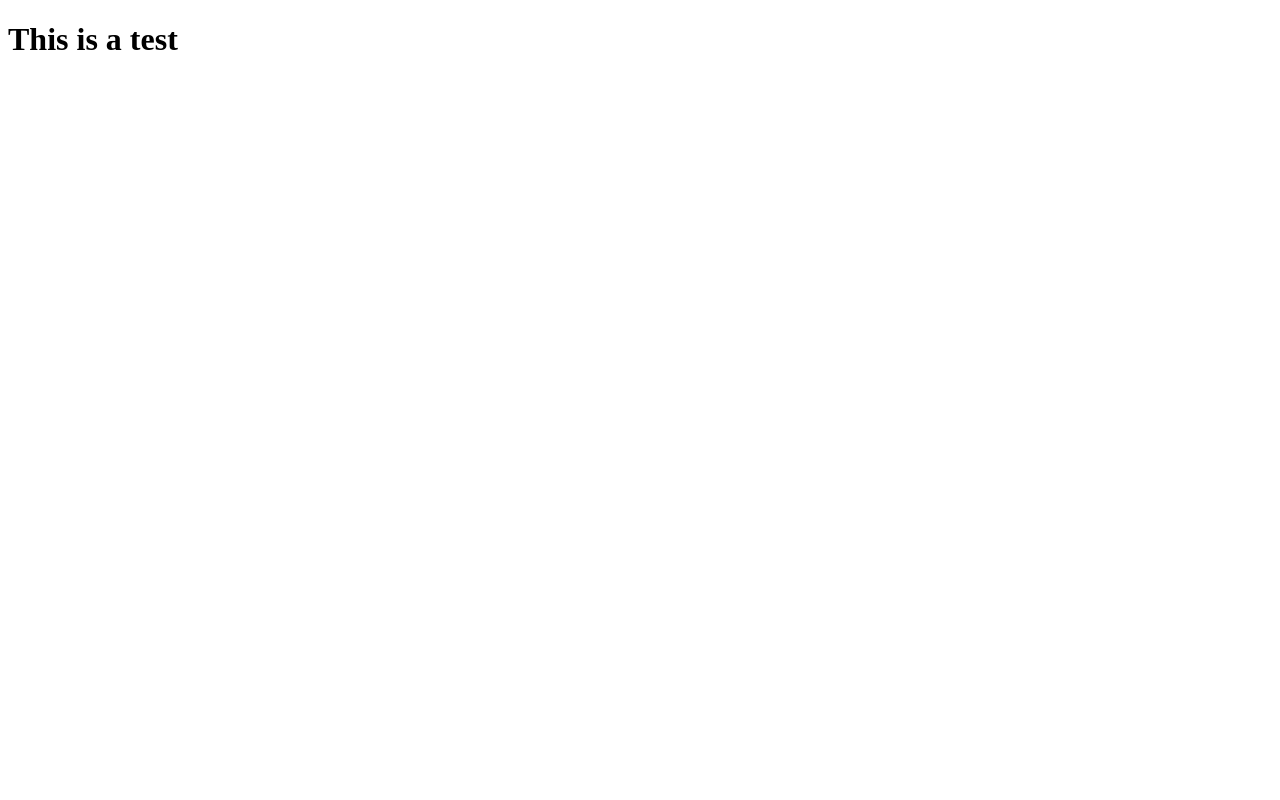
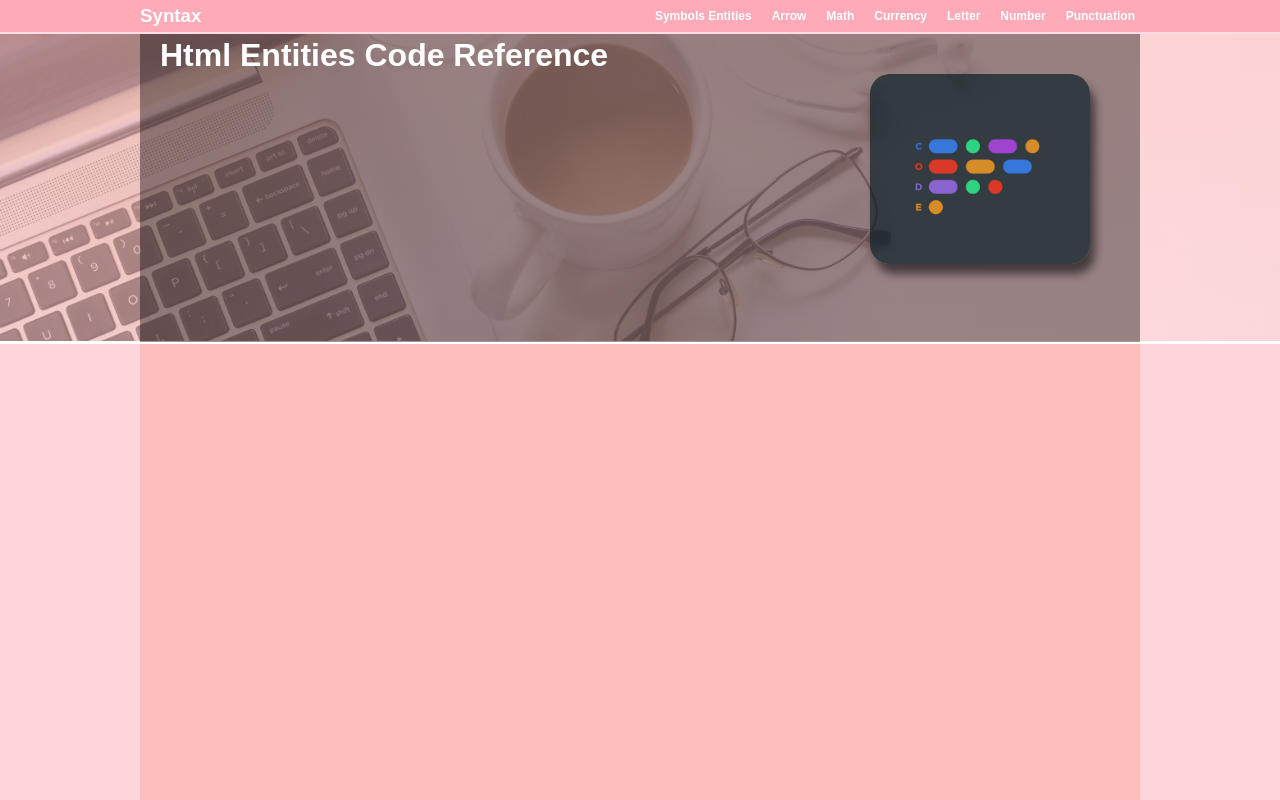
Before and after one commit to JhonMohonrey/Html-Entity, a plain HTML site: page index.html in a window 1280 px wide. Shown: the top 800 px of the page. Drawn offline with nearby package versions, Linux system fonts and the light colour scheme; files that its build step writes are made by us from their sources.

Commit message:
Add files via upload

```diff
--- a/design/design.scss
+++ b/design/design.scss
@@ -0,0 +1,129 @@
+
+body {
+    padding: 0;
+    margin: 0;
+    position: relative;
+}
+
+header {
+    background: rgb(255, 170, 184);
+    border-bottom: 2px solid rgba(255, 255, 255, 0.6);
+    position: fixed;
+    left: 0;
+    right: 0;
+    z-index: 100;
+
+
+    .header-container {
+        width: 1000px;
+        padding: 0 10px;
+        margin: 0 auto;
+        display: flex;
+        // align-items: center;
+        justify-content: space-between;
+
+        .header-top-left {
+
+            .home-link {
+                text-decoration: none;
+                color: rgb(255, 255, 255);
+
+                &:hover {
+                    color: rgb(0, 0, 0);
+                }
+
+                .title-page {
+                    margin: 0;
+                    padding: 5px 0;
+                    font-family: arial;
+                }
+            }
+        }
+
+        .header-top-right {
+            display: flex;
+            column-gap: 10px;
+            justify-content: center;
+
+            .links {
+                padding: 2px 5px;
+
+                &:hover {
+                    background: rgba(255, 130, 151, 0.5);
+                    cursor: pointer;
+                }
+
+                a {
+                    vertical-align: sub;
+                    text-decoration: none;
+                    font-family: arial;
+                    color: rgb(255, 255, 255);
+                    font-size: 12px;
+                    font-weight: bold;
+                }
+            }
+        }
+    }
+}
+
+.background-img {
+    background-image: linear-gradient((rgba(255, 193, 193, 0.683), rgba(255, 192, 203, 0.463))), url(../img/bg.jpg);
+    position: fixed;
+    width: 100vw;
+    height: 100vh;
+    background-size: cover;
+    background-repeat: no-repeat;
+    inset: 0;
+    z-index: -5;
+}
+
+.nav-info {
+    // position: fixed;
+    top: 31.6px;
+    width: 960px;
+    margin: 0 auto;
+    background: rgba(0, 0, 0, 0.4);
+    height: 300px;
+    padding: 5px 20px;
+    position: relative;
+    z-index: 19;
+    // left: 0;
+    // right: 0;
+
+
+    .title-nav {
+        font-family: arial;
+        color: white;
+        margin: 0;
+    }
+
+    .code-design {
+        width: 220px;
+        height: 190px;
+        border-radius: 20px;
+        object-fit: cover;
+        position: absolute;
+        right: 50px;
+        box-shadow: 5px 10px 10px rgba(0, 0, 0, 0.79);
+        opacity: .7;
+    }
+}
+
+.container {
+    background: rgb(255, 213, 220);
+    width: 100%;
+    height: 100vh;
+    margin-top: 31px;
+    border-top: 3px solid white;
+
+    .center {
+        width: 1000px;
+        background: rgb(255, 190, 190);
+        margin: 0 auto;
+        height: 100%;
+    }
+}
+
+.container::-webkit-scrollbar {
+    width: .1rem;
+}
--- a/index.html
+++ b/index.html
@@ -4,12 +4,80 @@
     <meta charset="UTF-8">
     <meta http-equiv="X-UA-Compatible" content="IE=edge">
     <meta name="viewport" content="width=device-width, initial-scale=1.0">
-    <title>Circle.com</title>
-    <link rel="stylesheet" href="./design.css">
+    <title>Syntax.com</title>
+    <link rel="stylesheet" href="./design/design.css">
 </head>
 <body>
-    <header>
-        <h1>This is a test</h1>
-    </header>
+   <header>
+       <div class="header-container">
+           <div class="header-top-left">
+                <a href="#" class="home-link">
+                    <h3 class="title-page">
+                        Syntax
+                    </h3>
+                </a>
+           </div>
+
+           <div class="header-top-right">
+               <div class="links">
+                    <a href="#" class="Symbols">
+                        Symbols Entities
+                    </a>
+               </div>
+
+               <div class="links">
+                    <a href="#" class="arrow">
+                        Arrow
+                    </a>
+               </div>
+
+               <div class="links">
+                    <a href="#" class="Math">
+                        Math
+                    </a>
+               </div>
+
+               <div class="links">
+                    <a href="#" class="Currency">
+                        Currency
+                    </a>
+               </div>
+
+               <div class="links">
+                    <a href="#" class="letter">
+                        Letter
+                    </a>
+               </div>
+
+               <div class="links">
+                    <a href="#" class="Number">
+                        Number
+                    </a>
+               </div>
+
+               <div class="links">
+                    <a href="#" class="Punctuation">
+                        Punctuation
+                    </a>
+               </div>
+           </div>
+       </div>
+   </header>
+
+   <nav class="background-img"></nav>
+
+   <div class="nav-info">
+        <h1 class="title-nav">
+            Html Entities Code Reference
+        </h1>
+
+        <img src="./img/code.png" class="code-design">
+   </div>
+
+   <div class="container">
+       <div class="center">
+
+       </div>
+   </div>
 </body>
 </html>
```
Also changed, not shown: design/design.css, img/bg.jpg (added), img/code.png (added), 1 other file.
